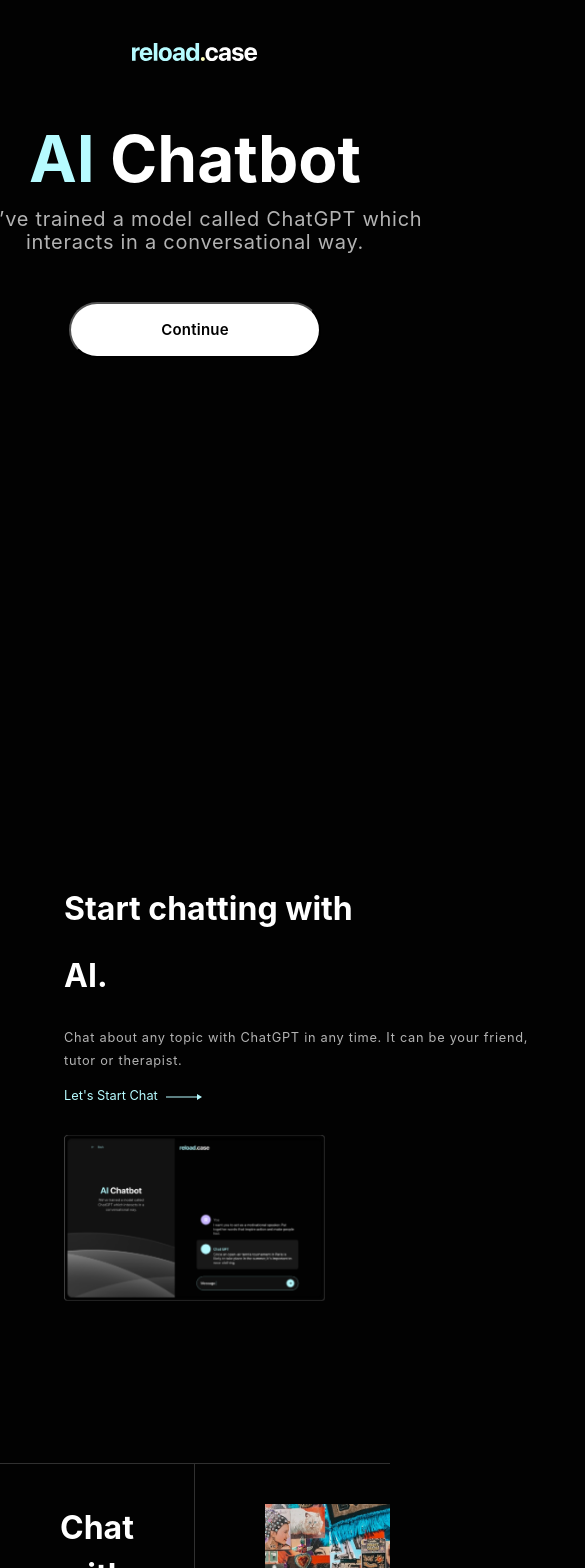
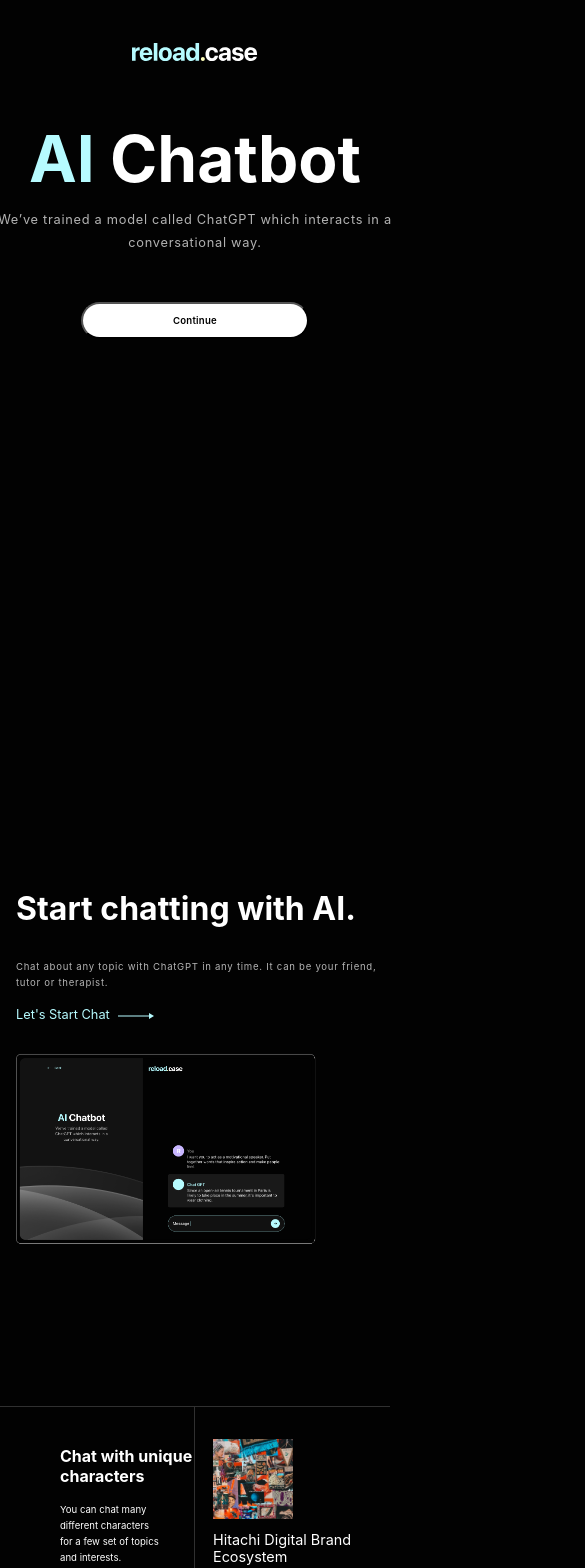
Before and after one commit to Enesmerdane/reload-case-study, a React (Create React App) app: page / in a window 390 px wide. Shown: the top 1568 px of the page, 585 px wide, since content can reach past the window. Built offline with nearby package versions, Linux system fonts and the light colour scheme; no server answers.

Commit message:
ui fix on mobile
ui fix on mobile

```diff
--- a/src/components/homePageButton/styles.css
+++ b/src/components/homePageButton/styles.css
@@ -7,6 +7,19 @@
     font-weight: 600;
     letter-spacing: 0.015rem;
     cursor: pointer;
+}
+
+@media(max-width: 440px){
+    .button {
+        height: 2.3rem;
+        padding: 0rem 5.625rem;
+        border-radius: 3.75rem;
+        font-family: inherit;
+        font-size: 0.6rem;
+        font-weight: 600;
+        letter-spacing: 0.015rem;
+        cursor: pointer;
+    }
 }
 
 .blue {
--- a/src/pages/home/styles.css
+++ b/src/pages/home/styles.css
@@ -163,7 +163,6 @@
     height: 180px;
     width: 180px;
     object-fit: cover;
-    /* background: 50% 50% no-repeat; */
 }
 
 @media(max-width:1100px) {
@@ -335,7 +334,7 @@
         font-size:2rem;
     }
     .section2__description {
-        font-size: 0.8rem;;
+        font-size: 0.8rem;
     }
     .section2__link {
         font-size: 0.8rem;
@@ -364,3 +363,59 @@
         font-size:0.8rem;
     }
 }
+
+@media(max-width: 440px){
+    .section1__description{
+        font-size: 0.8rem;
+        padding-left: 1rem;
+        padding-right: 1rem;
+    }
+    .section2 {
+        padding-left:1rem;
+    }
+    .section2__description {
+        width: 100vw;
+        font-size: 0.6rem;
+        padding-right: 1rem;
+        line-height: 1rem;
+    }
+    .section3__leftside{
+        height:80vh;
+    }
+    .section3__leftside_heading {
+        font-size: 1rem;
+        line-height: 1.2rem;
+    }
+    .section3__leftside_description{
+        font-size: 0.6rem;
+        line-height: 1rem;
+    }
+    .section3__button{
+        padding: 0rem 1rem !important;
+    }
+    .section3__rightside{
+        height: 80vh;
+        padding-left:18px;
+        padding-top:1rem;
+    }
+    .section3__topic_item_img {
+        height: 80px;
+        width: 80px;
+        object-fit: cover;
+        margin-top:1rem;
+    }
+    .mainpage__footer_part2{
+        display:flex;
+        flex-direction: column;
+    }
+    .mainpage__footer_part2_social_media{
+        margin-top:1rem;
+        justify-content: space-between;
+        align-content: space-between
+    }
+    footer{
+        padding-left: 10px;
+        padding-right: 10px;
+        padding-top: 20px;
+    }
+}
```
